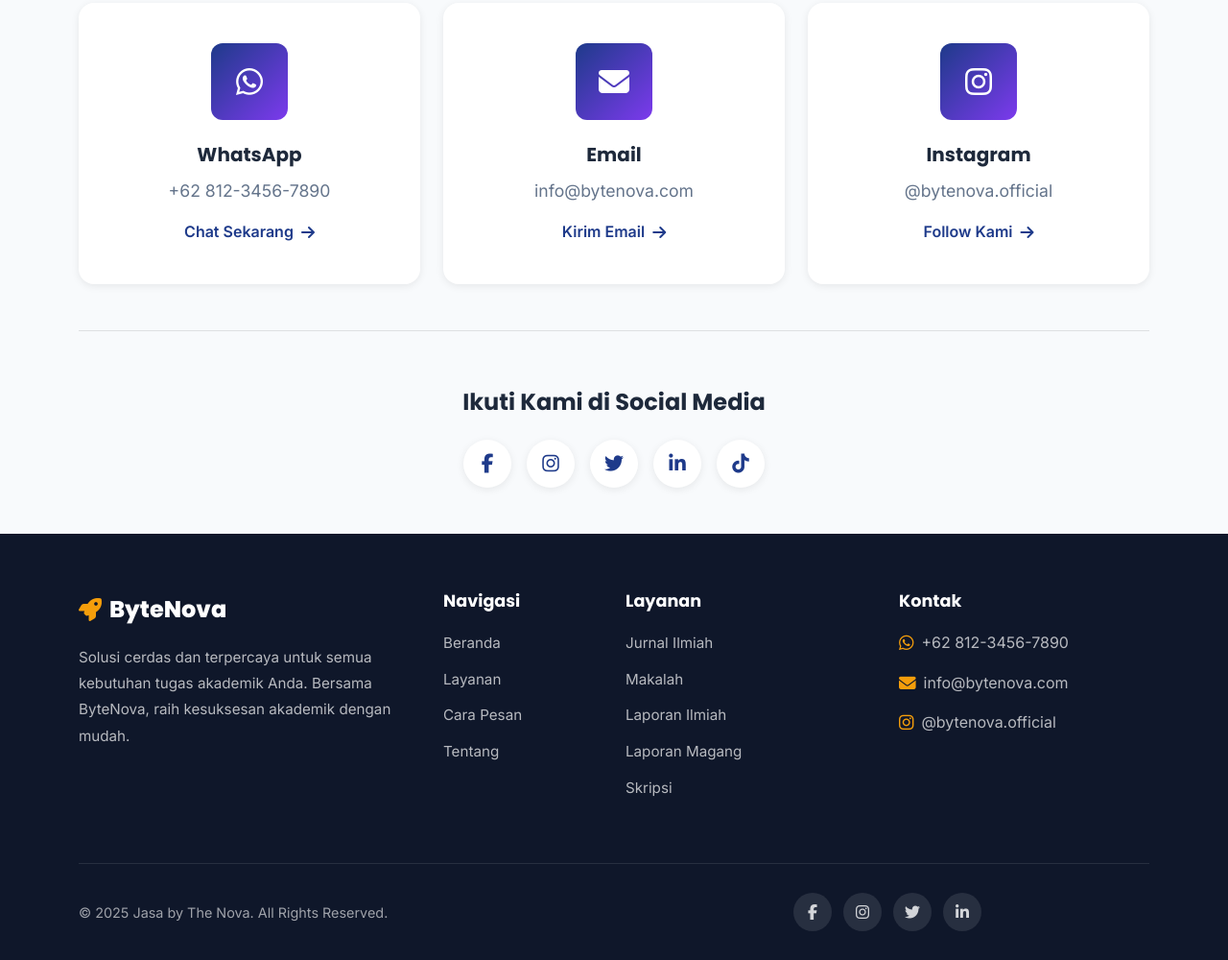
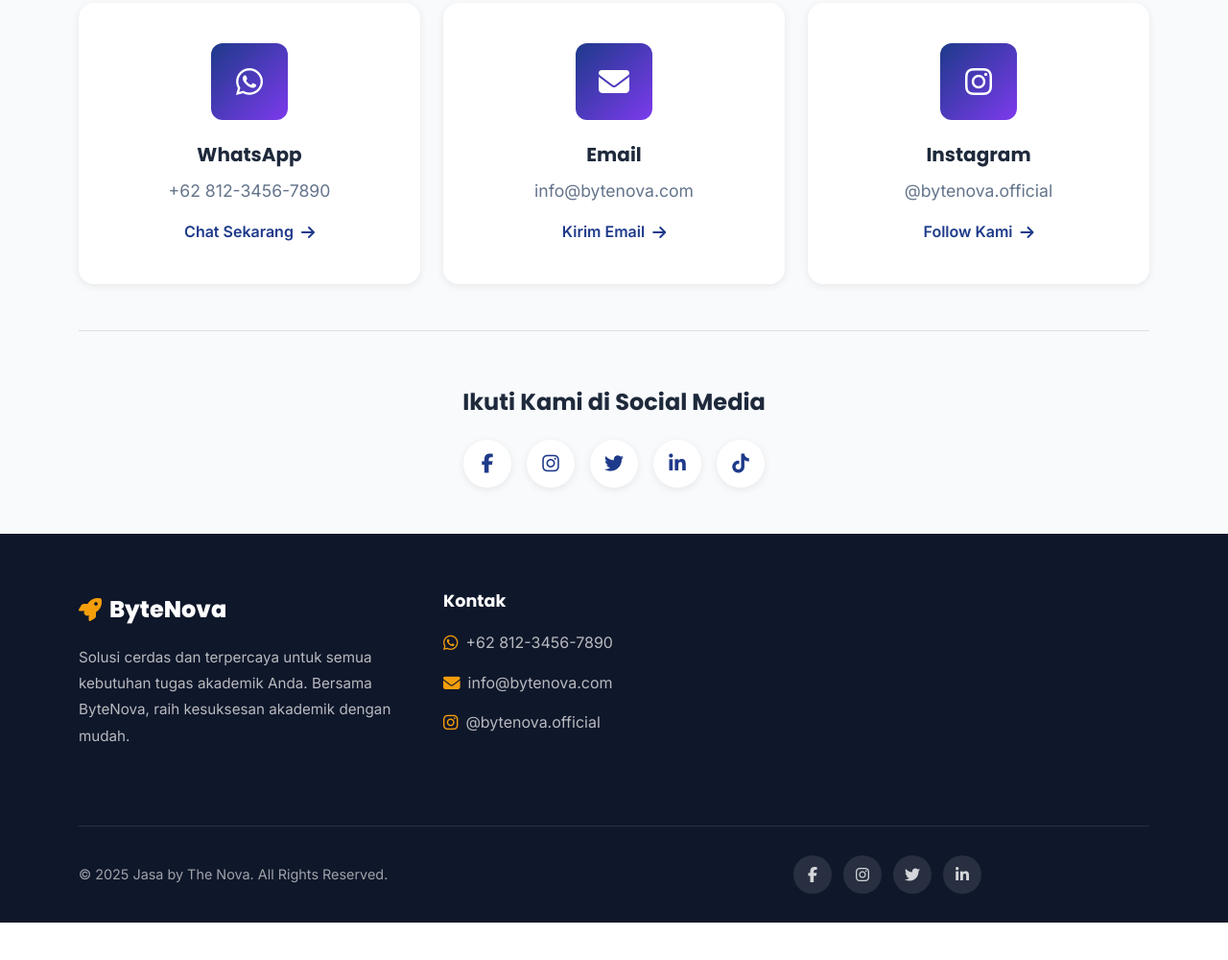
Before and after one commit to jasabytenova-ai/ByteNova-Website, a plain HTML site: page index.html in a window 1280 px wide. Shown: the part 5354-6354 px from the top of the page at 96% size. After the commit the page ends 6315 px from the top, so only its background shows below. Drawn offline with nearby package versions, Linux system fonts and the light colour scheme.

Commit message:
refactor(MODAL FORM) fix tag in index.html

```diff
--- a/index.html
+++ b/index.html
@@ -366,7 +366,7 @@
         </div>
     </section>
 
-    <!-- ========== MODAL FORM: JURNAL ILMIAH ========== -->
+    <!-- ========== MODAL FORM ========== -->
     <!-- Modal 1: Jurnal -->
     <div class="modal fade" id="formJurnalModal" tabindex="-1" aria-labelledby="formJurnalLabel" aria-hidden="true">
         <div class="modal-dialog modal-xl modal-dialog-centered modal-dialog-scrollable">
@@ -875,29 +875,6 @@
                     </div>
                 </div>
 
-                <!-- Footer Links 1 -->
-                <div class="col-lg-2 col-md-6">
-                    <h4 class="footer-title">Navigasi</h4>
-                    <ul class="footer-links">
-                        <li><a href="#hero">Beranda</a></li>
-                        <li><a href="#services">Layanan</a></li>
-                        <li><a href="#how-to-order">Cara Pesan</a></li>
-                        <li><a href="#about">Tentang</a></li>
-                    </ul>
-                </div>
-
-                <!-- Footer Links 2 -->
-                <div class="col-lg-3 col-md-6">
-                    <h4 class="footer-title">Layanan</h4>
-                    <ul class="footer-links">
-                        <li><a href="#services">Jurnal Ilmiah</a></li>
-                        <li><a href="#services">Makalah</a></li>
-                        <li><a href="#services">Laporan Ilmiah</a></li>
-                        <li><a href="#services">Laporan Magang</a></li>
-                        <li><a href="#services">Skripsi</a></li>
-                    </ul>
-                </div>
-
                 <!-- Footer Contact -->
                 <div class="col-lg-3 col-md-6">
                     <h4 class="footer-title">Kontak</h4>
```
